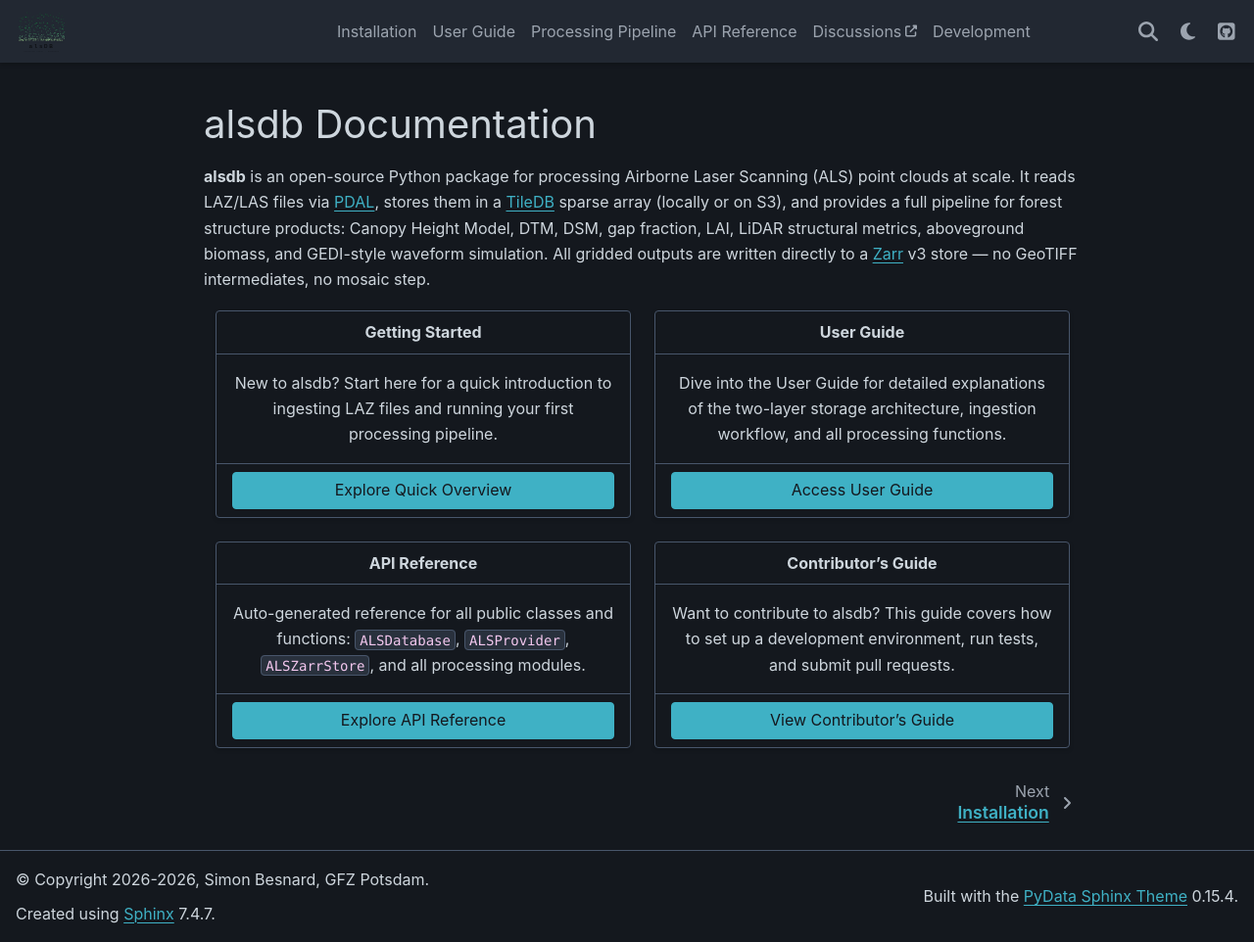
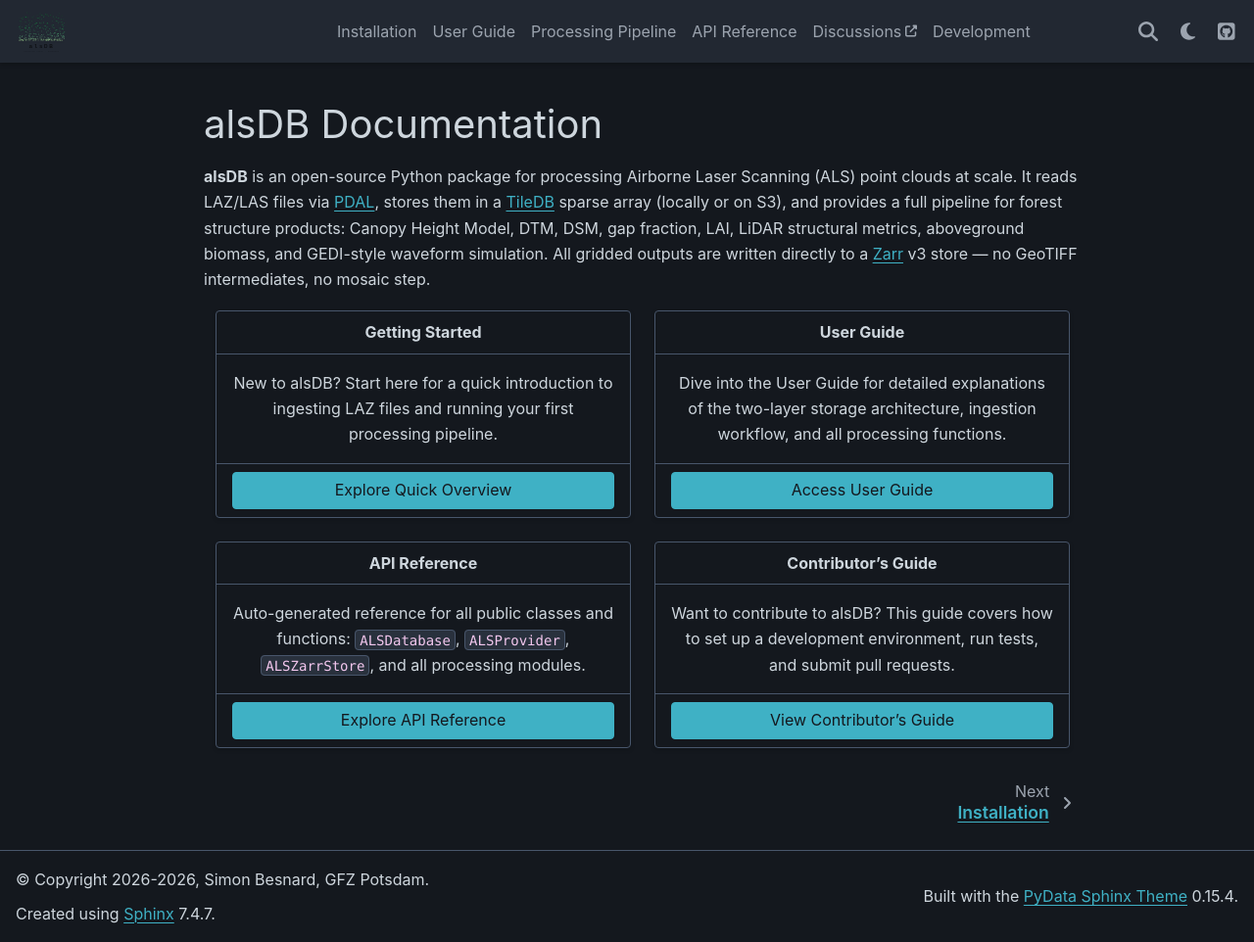
Before and after one commit to simonbesnard1/alsdb, a Sphinx documentation site: the page built from doc/index.rst, in a window 1280 px wide and 962 px high. Shown: the whole window at 98% size. Built offline with Sphinx 7.4.7 and the PyData theme 0.15.4, drawn with Linux system fonts in a browser that asks for light colours; pages that are not in the unit, such as notebooks, are missing from menus.

Commit message:
rename alsdb to alsDB

```diff
--- a/doc/index.rst
+++ b/doc/index.rst
@@ -1,7 +1,7 @@
 .. _alsdb_docs_mainpage:
 
 ##################
-alsdb Documentation
+alsDB Documentation
 ##################
 
 .. toctree::
@@ -16,7 +16,7 @@ alsdb Documentation
    Discussions <https://github.com/simonbesnard1/alsdb/discussions>
    Development <user/contributing>
 
-**alsdb** is an open-source Python package for processing Airborne Laser Scanning (ALS) point clouds at scale. It reads LAZ/LAS files via `PDAL <https://pdal.io>`_, stores them in a `TileDB <https://tiledb.com>`_ sparse array (locally or on S3), and provides a full pipeline for forest structure products: Canopy Height Model, DTM, DSM, gap fraction, LAI, LiDAR structural metrics, aboveground biomass, and GEDI-style waveform simulation. All gridded outputs are written directly to a `Zarr <https://zarr.dev>`_ v3 store — no GeoTIFF intermediates, no mosaic step.
+**alsDB** is an open-source Python package for processing Airborne Laser Scanning (ALS) point clouds at scale. It reads LAZ/LAS files via `PDAL <https://pdal.io>`_, stores them in a `TileDB <https://tiledb.com>`_ sparse array (locally or on S3), and provides a full pipeline for forest structure products: Canopy Height Model, DTM, DSM, gap fraction, LAI, LiDAR structural metrics, aboveground biomass, and GEDI-style waveform simulation. All gridded outputs are written directly to a `Zarr <https://zarr.dev>`_ v3 store — no GeoTIFF intermediates, no mosaic step.
 
 .. grid:: 1 1 2 2
     :gutter: 2 3 4 4
@@ -27,7 +27,7 @@ alsdb Documentation
         **Getting Started**
         ^^^
 
-        New to alsdb? Start here for a quick introduction to ingesting LAZ files and running your first processing pipeline.
+        New to alsDB? Start here for a quick introduction to ingesting LAZ files and running your first processing pipeline.
 
         +++
 
@@ -78,7 +78,7 @@ alsdb Documentation
         **Contributor's Guide**
         ^^^
 
-        Want to contribute to alsdb? This guide covers how to set up a development environment, run tests, and submit pull requests.
+        Want to contribute to alsDB? This guide covers how to set up a development environment, run tests, and submit pull requests.
 
         +++
 
```
